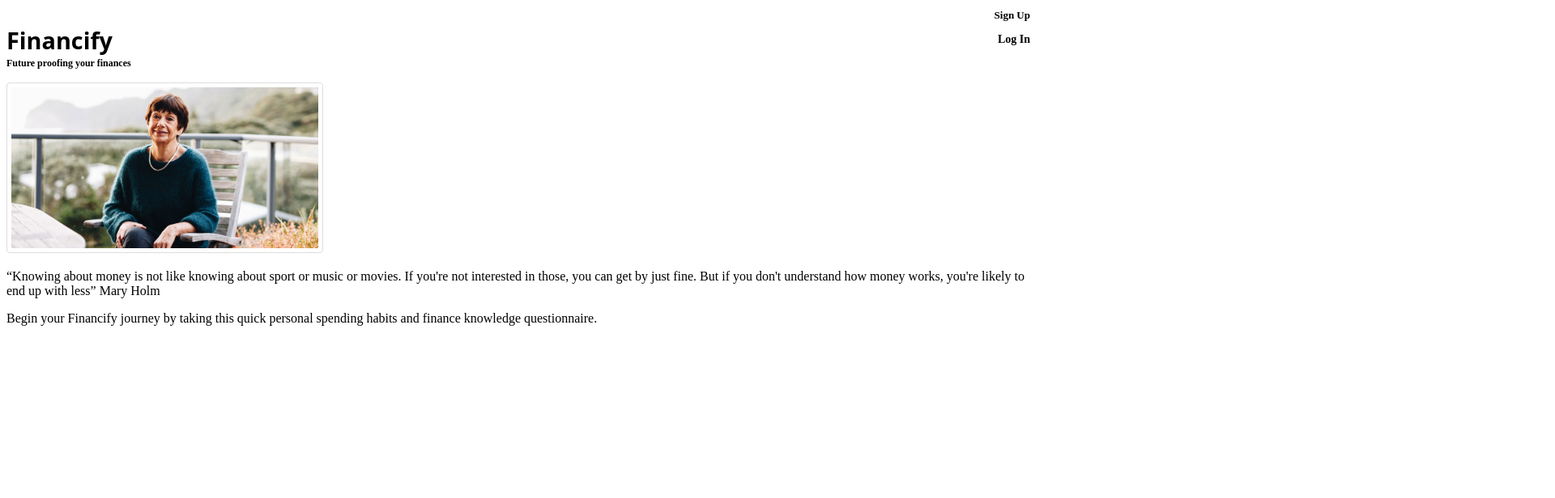
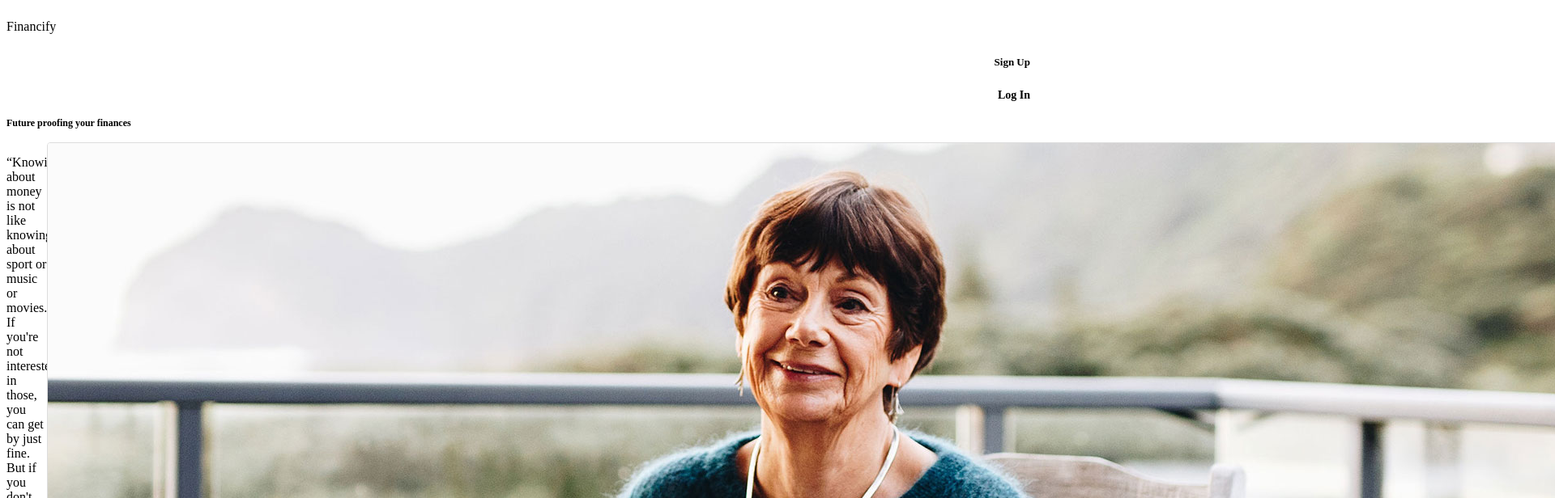
Before and after one commit to SirCashCammy/Financify-Folder, a plain HTML site: page homepage.html in a window 1280 px wide. Shown: the top 616 px of the page at 81% size, 1920 px wide, since content can reach past the window. Drawn offline with Linux system fonts and the light colour scheme.

Commit message:
Css and html changes
Edited the css and html.
Front page now all uses classes to define  ,p> and <h>'s

```diff
--- a/homepage.html
+++ b/homepage.html
@@ -1,6 +1,7 @@
 <!DOCTYPE html>
 <link href="StyleSheet.css" rel="stylesheet">
 <html>
+
 <head>
     <title>Financify - $ </title>
     <meta charset="UTF-8">
@@ -9,21 +10,27 @@
     <meta http-equiv="refresh" content="45">
     <meta name="viewport" content="width=device-width, initial-scale=1.0">
 </head>
+
 <body>
-<div class="topPage" </div>
-        <h1>Financify</h1>
+
+    <div class="topPage">
+        <p class="title">Financify</p>
         <h2>Sign Up</h2>
         <h3>Log In</h3>
         <h4>Future proofing your finances</h4>
     </div>
 
-<div class="Mary Holm">
-    <img src="mary-holm-social-media.jpg" alt="Mary Holm Image">
-    <p>“Knowing about money is not like knowing about sport or music or movies.  If you're not interested in those, you can get by just fine. But if you don't understand how money works, you're likely to end up with less” Mary Holm</p>
-</div>
-<div id="questionnaire"
-<p3>Begin your Financify journey by taking this quick personal spending habits and finance knowledge questionnaire.</p3>
+    <div class="maryHolmContainer">
+        <p class="maryHolmDescription">“Knowing about money is not like knowing about sport or music or movies.
+            If you're not interested in those,
+            you can get by just fine. But if you don't understand how money works, you're likely to end up with less”
+            Mary Holm</p>
+        <img src="mary-holm-social-media.jpg" alt="Mary Holm Image" class="heroImage">
     </div>
 
+    <div id="questionnaire" <p3>Begin your Financify journey by taking this quick personal spending habits and finance
+        knowledge questionnaire.</p3>
+    </div>
 </body>
+
 </html>
--- a/stylesheet.css
+++ b/stylesheet.css
@@ -29,17 +29,25 @@
   margin-top: 5px;
 }
 
-img{
-  max-width: 30%;
-  height: auto
+.topPage {
+  display: flex;
+  flex-direction: column;
 }
 
-img {
+.heroImage {
+  display: flex;
   border: 1px solid #ddd;
   border-radius: 4px;
-  padding: 5px;
 }
 
-img:hover {
+.heroImage:hover {
   box-shadow:  0 0 2px 1px rgba(0, 0, 0, 0.5);
 }
+
+.maryHolmContainer {
+  display:flex;
+}
+
+.maryHolmDescription {
+  width: 50px;
+}
```
Lines whose indentation alone changed are shown as unchanged.
